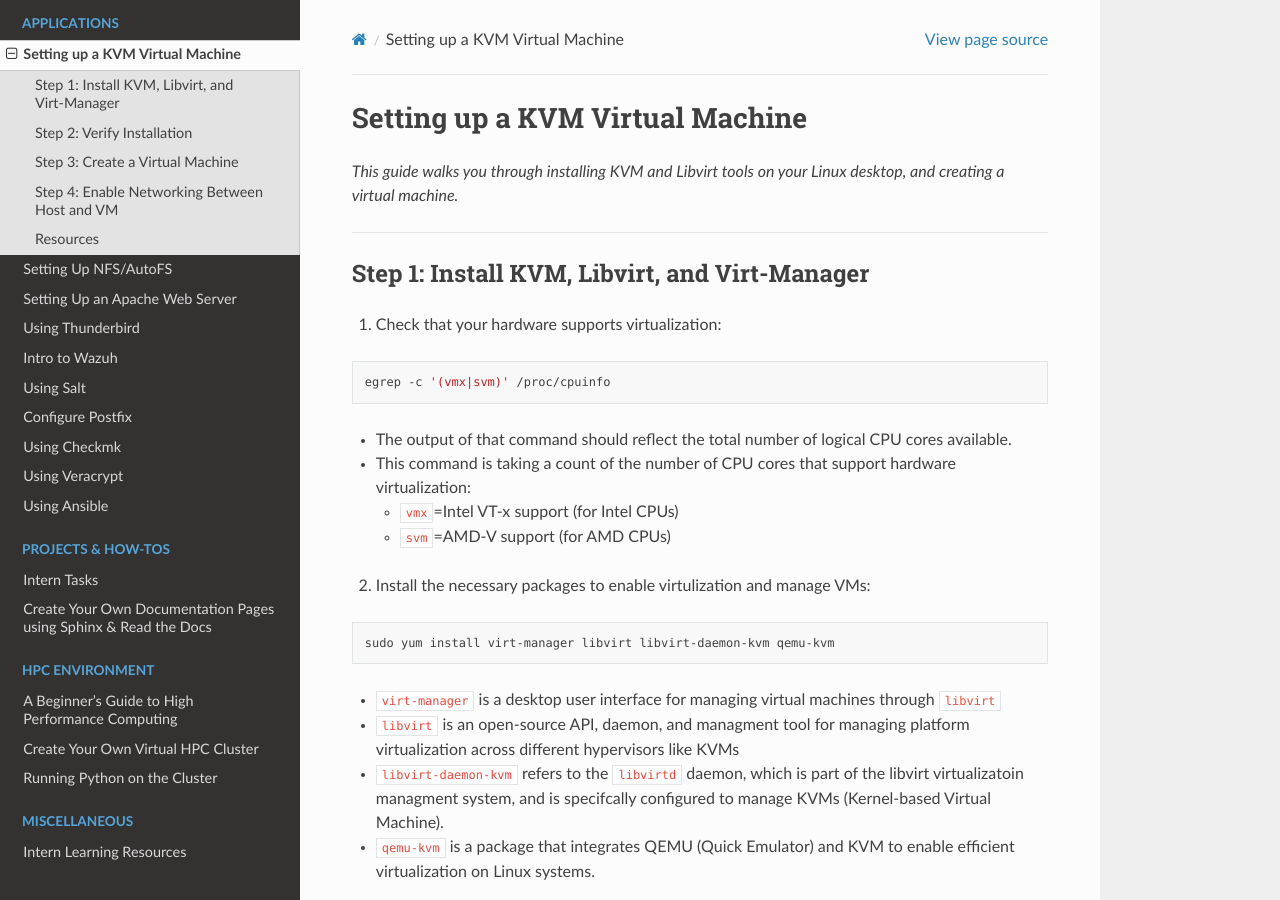
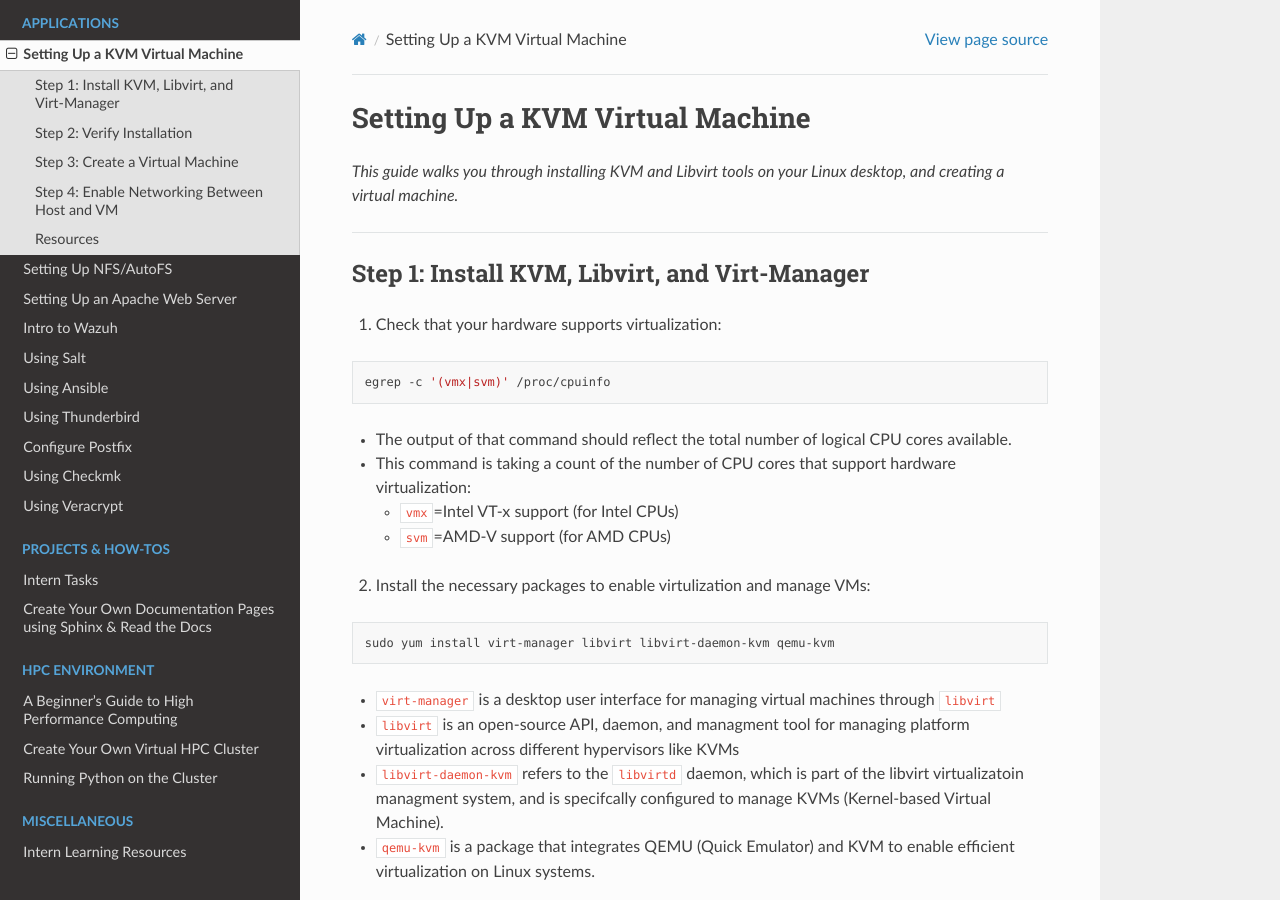
Before and after one commit to TechSquareInc/intern-playbook, a Sphinx documentation site: the page built from docs/source/applications/creating-virtual-machine.md, in a window 1280 px wide and 900 px high. Built offline with Sphinx 7.4.7 and the Read the Docs theme 3.1.0, drawn with Linux system fonts in a browser that asks for light colours.

Commit message:
reorganize the flow a little

```diff
--- a/docs/source/applications/creating-virtual-machine.md
+++ b/docs/source/applications/creating-virtual-machine.md
@@ -1,4 +1,4 @@
-# Setting up a KVM Virtual Machine
+# Setting Up a KVM Virtual Machine
 
 *This guide walks you through installing KVM and Libvirt tools on your Linux desktop, and creating a virtual machine.*
 
--- a/docs/source/index.rst
+++ b/docs/source/index.rst
@@ -66,13 +66,13 @@ Contents
    applications/creating-virtual-machine
    applications/nfs-autofs
    applications/apache-web-server
-   applications/using-thunderbird
    applications/intro-to-wazuh
    applications/using-salt
+   applications/using-ansible
+   applications/using-thunderbird
    applications/configure-postfix
    applications/using-checkmk
    applications/using-veracrypt
-   applications/using-ansible
 
 .. toctree::
    :maxdepth: 1
```
Also changed, not shown: other parts of docs/source/index.rst (+1 -1 lines), docs/source/getting-started/super-user-privileges.md (renamed from docs/source/core-tools/super-user-privileges.md).
